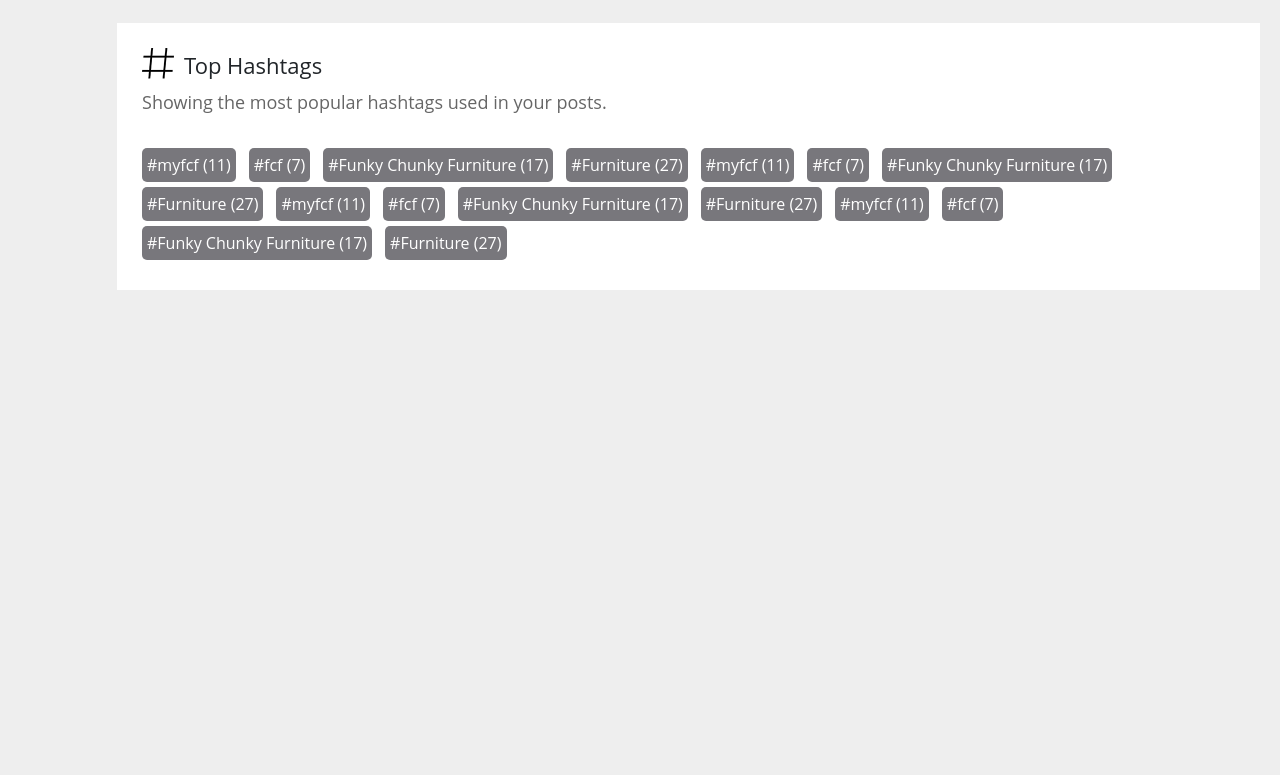
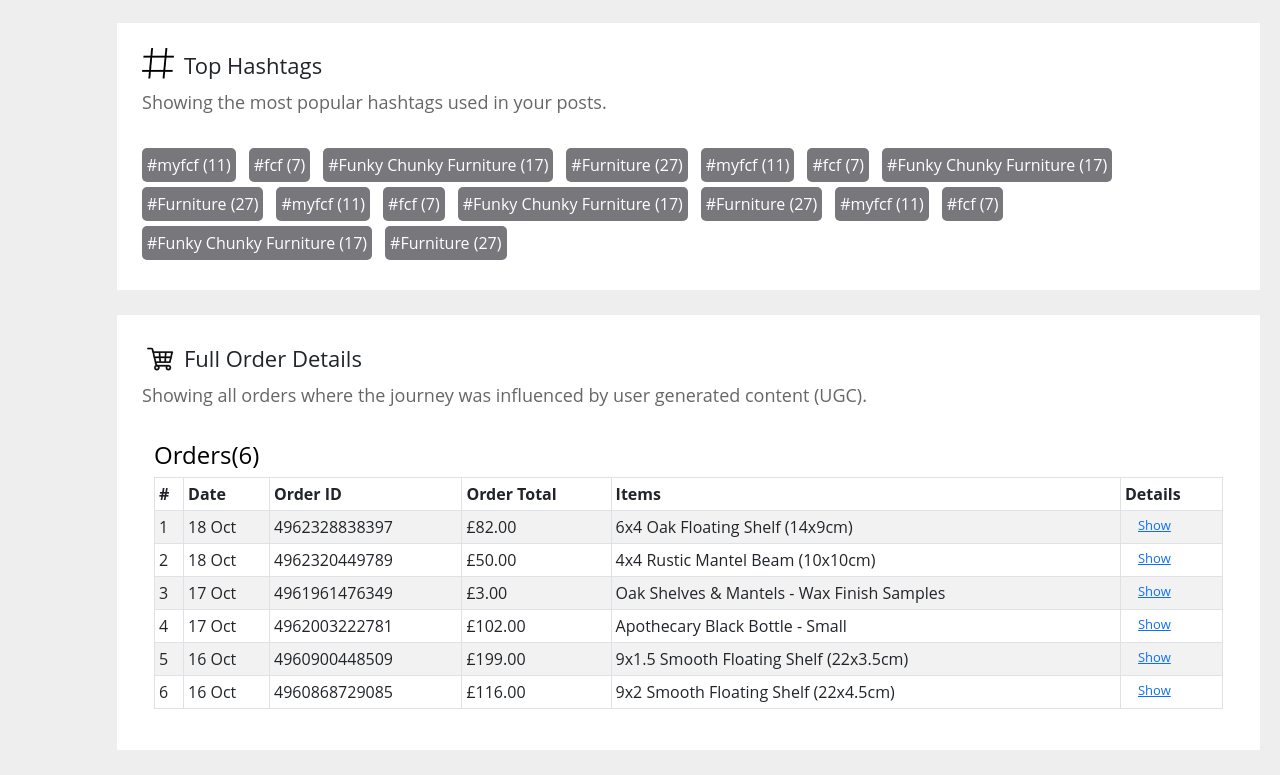
Before and after one commit to anthonyTahtouh/oculizm-react, a React (Create React App) app: page / in a window 1280 px wide. Shown: the part 6498-7273 px from the top of the page. Before the commit the page ends 6813 px from the top, so only its background shows below. Built offline with nearby package versions, Linux system fonts and the light colour scheme.

Commit message:
order details react bootstrap responsive table with expandable rows

```diff
--- a/src/Pages/dashboard/dashboard.css
+++ b/src/Pages/dashboard/dashboard.css
@@ -52,6 +52,11 @@
 .section-title span.top-hashtags-title {
   background-position: 0 -33px;
   height: 31px;
+}
+
+.section-title span.order-details-title {
+  background: url('../../Assets/Images/menu-items/orders-logo.png') no-repeat;
+  background-size: 38px;
 }
 
 .section-description {
@@ -192,3 +197,10 @@
   color: white;
   text-decoration: none;
 }
+
+.dashboard-content-block .table-striped>tbody>tr>td button {
+  padding-top: 0;
+  padding-bottom: 0;
+  font-size: 13px;
+  margin-top: -6px;
+}
--- a/src/Pages/dashboard/dashboard.js
+++ b/src/Pages/dashboard/dashboard.js
@@ -1,10 +1,18 @@
 //Basic imports
-import React from "react";
+import React, { useState } from "react";
 import "./dashboard.css";
 
-//Components import
+//Components imports
 import Chart from "../../Components/Charts/chart";
 import ReactCountryFlag from "react-country-flag";
+
+//Packages imports
+import Container from 'react-bootstrap/Container';
+import Row from 'react-bootstrap/Row';
+import Col from 'react-bootstrap/Col';
+import Table from 'react-bootstrap/Table';
+import Button from 'react-bootstrap/Button';
+import 'bootstrap/dist/css/bootstrap.min.css';
 
 // viewsChart data
 const viewsChartdata = [
@@ -357,22 +365,22 @@ const topPostsdata = [
 // Top Creators data
 const topCreatorsdata = [
   {
-    src: 'https://scontent-fra5-2.xx.fbcdn.net/v/t51.2885-15/280506364_727147425136938_5768818910996507535_n.jpg?_nc_cat=109&ccb=1-7&_nc_sid=86c713&_nc_ohc=PJOKFW6NQTQAX-XIvwH&_nc_ht=scontent-fra5-2.xx&edm=AL-3X8kEAAAA&oh=00_AT88qMPzSgPp_ULkFsAbNTlB4TsPt9PfeNbRqhw0fRSfsw&oe=63431B33',
+    src: 'https://scontent-lhr8-1.xx.fbcdn.net/v/t51.2885-15/280506364_727147425136938_5768818910996507535_n.jpg?_nc_cat=109&ccb=1-7&_nc_sid=86c713&_nc_eui2=AeHHPVP-5HmOmO9rXRgYl-RDPkXvNKD5nxY-Re80oPmfFm2P2Rn8TDFaSk4h0CU5AwA&_nc_ohc=L_OXOeqVi8oAX_6cKZ7&_nc_ht=scontent-lhr8-1.xx&edm=AL-3X8kEAAAA&oh=00_AT9RM1rq1RWBDGIodHgr9i9xH2J0QekfQKjNWUqLlh1gpg&oe=634EF8B3',
     username: 'our_wandsworth_home',
     postsNumber: 7,
   },
   {
-    src: 'https://scontent-fra5-2.xx.fbcdn.net/v/t51.2885-15/117724828_175109090804414_6497226056344732760_n.jpg?_nc_cat=102&ccb=1-7&_nc_sid=86c713&_nc_ohc=Bp6THzKgTdIAX_IePO7&_nc_ht=scontent-fra5-2.xx&edm=AL-3X8kEAAAA&oh=00_AT_LNa-9whgaDSygbPKi38pWFHTeCESG_7WwueUgcPrAew&oe=6343674B',
+    src: 'https://scontent-lhr8-2.xx.fbcdn.net/v/t51.2885-15/117724828_175109090804414_6497226056344732760_n.jpg?_nc_cat=102&ccb=1-7&_nc_sid=86c713&_nc_eui2=AeEZlSwNk058MSYMlfQ6_IoSnNp3JVZMJnSc2nclVkwmdPX77KQtDNKTid4cxE16Uq0&_nc_ohc=uz_LfBOYdo4AX8M3Pdy&_nc_ht=scontent-lhr8-2.xx&edm=AL-3X8kEAAAA&oh=00_AT-1D3jNGUiAbRn7Omnz8C_3RxTf1qJVvVda4QdClyUUCg&oe=634F44CB',
     username: 'thedoctorscottage',
     postsNumber: 7,
   },
   {
-    src: 'https://scontent-fra5-2.xx.fbcdn.net/v/t51.2885-15/271516719_724322918533809_6996943226430624394_n.jpg?_nc_cat=100&ccb=1-7&_nc_sid=86c713&_nc_ohc=RmswNU6QY2wAX84KhKL&_nc_ht=scontent-fra5-2.xx&edm=AL-3X8kEAAAA&oh=00_AT-ZzQe3c3hgN4V_Z4UvRXMy1EkwhOXM2AT3OOMiA7yKHA&oe=634440B9',
+    src: 'https://scontent-lhr8-1.xx.fbcdn.net/v/t51.2885-15/271516719_724322918533809_6996943226430624394_n.jpg?_nc_cat=100&ccb=1-7&_nc_sid=86c713&_nc_eui2=AeGuYkG3M-9yygOZO2DNZPCaKNtbApuDUYAo21sCm4NRgBc8UNTfRqXom_yHMpftS08&_nc_ohc=gkrBT8CYQTYAX_e0-Fn&_nc_ht=scontent-lhr8-1.xx&edm=AL-3X8kEAAAA&oh=00_AT8f3ArmXOns31qkJVol7_G3mOg3AcA90ps2cQHQ9wSiFQ&oe=63501E39',
     username: 'athomewithharlow',
     postsNumber: 6,
   },
   {
-    src: 'https://scontent-lhr8-1.xx.fbcdn.net/v/t51.2885-15/297235308_148332434486114_7847064112985141909_n.jpg?_nc_cat=107&ccb=1-7&_nc_sid=86c713&_nc_ohc=DUfG4Yok1IkAX9ywa2l&_nc_ht=scontent-lhr8-1.xx&edm=AL-3X8kEAAAA&oh=00_AT8MKXTk20FX4VKgT2Tyd_Ai5dmhUdcB4apw5VunnQxLXA&oe=634260ED',
+    src: 'https://scontent-cdg2-1.xx.fbcdn.net/v/t51.2885-15/297235308_148332434486114_7847064112985141909_n.jpg?_nc_cat=107&ccb=1-7&_nc_sid=86c713&_nc_eui2=AeE63W2tydgkgi5J2bdKkQn4QsocJY7E0dpCyhwljsTR2q0paLdIk1MTPhy-pU1HAQA&_nc_ohc=h7E6A25AfdsAX8Tphgh&_nc_ht=scontent-cdg2-1.xx&edm=AL-3X8kEAAAA&oh=00_AT_H29SQLQDYTZrQ3GouM9SgJML6a8v07fmQMzWvxbpIiQ&oe=635232ED',
     username: 'emmaandthegirls_',
     postsNumber: 5,
   },
@@ -445,7 +453,81 @@ const topHashtagdata = [
     hashtagOccNumber: 27,
   },
 ];
+
+// order details data
+const orderDetailsdata = [
+  {
+  "id": 1,
+  "date": "18 Oct",
+  "order_id": "4962328838397",
+  "order_total": "£82.00",
+  "order_items": "6x4 Oak Floating Shelf (14x9cm)"
+},
+{
+  "id": 2,
+  "date": "18 Oct",
+  "order_id": "4962320449789",
+  "order_total": "£50.00",
+  "order_items": "4x4 Rustic Mantel Beam (10x10cm)"
+},
+{
+  "id": 3,
+  "date": "17 Oct",
+  "order_id": "4961961476349",
+  "order_total": "£3.00",
+  "order_items": "Oak Shelves & Mantels - Wax Finish Samples"
+},
+{
+  "id": 4,
+  "date": "17 Oct",
+  "order_id": "4962003222781",
+  "order_total": "£102.00",
+  "order_items": "Apothecary Black Bottle - Small"
+},
+{
+  "id": 5,
+  "date": "16 Oct",
+  "order_id": "4960900448509",
+  "order_total": "£199.00",
+  "order_items": "9x1.5 Smooth Floating Shelf (22x3.5cm)"
+},
+{
+  "id": 6,
+  "date": "16 Oct",
+  "order_id": "4960868729085",
+  "order_total": "£116.00",
+  "order_items": "9x2 Smooth Floating Shelf (22x4.5cm)"
+},
+];
+
 const dashboard = () => {
+
+  // State variable to keep track of all the expanded rows
+  // By default, nothing expanded. Hence initialized with empty array.
+  const [expandedRows, setExpandedRows] = useState([]);
+
+  // State variable to keep track which row is currently expanded.
+  const [expandState, setExpandState] = useState({});
+
+  /**
+   * This function gets called when show/hide link is clicked.
+   */
+  const handleEpandRow = (event, orderId) => {
+    const currentExpandedRows = expandedRows;
+    const isRowExpanded = currentExpandedRows.includes(orderId);
+
+    let obj = {};
+    isRowExpanded ? (obj[orderId] = false) : (obj[orderId] = true);
+    setExpandState(obj);
+
+    // If the row is expanded, we are here to hide it. Hence remove
+    // it from the state variable. Otherwise add to it.
+    const newExpandedRows = isRowExpanded ?
+      currentExpandedRows.filter(id => id !== orderId) :
+      currentExpandedRows.concat(orderId);
+
+    setExpandedRows(newExpandedRows);
+  }
 
   return (
     <div>
@@ -732,6 +814,106 @@ const dashboard = () => {
         </div>
       </div>
 
+      <div className="row">
+        <div className="col-xxl-12">
+          <div className="dashboard-content-block">
+            <h2 className="section-title">
+              <span className="order-details-title"></span>
+              Full Order Details</h2>
+            <div className="section-description">
+              Showing all orders where the journey was influenced by user generated content (UGC).
+            </div>
+            <Container>
+              <Row>
+                <Col>
+                  <h1 style={{ fontSize: '1.5rem', color: 'black'}}> Orders({orderDetailsdata.length})</h1>
+                </Col>
+              </Row>
+              <Row>
+                <Col sm={12}>
+                  <Table responsive striped bordered hover size="sm">
+                    <thead>
+                      <tr>
+                        <th>#</th>
+                        <th>Date</th>
+                        <th>Order ID</th>
+                        <th>Order Total</th>
+                        <th>Items</th>
+                        <th>Details</th>
+                      </tr>
+                    </thead>
+                    <tbody>
+                      {
+                        orderDetailsdata.map((order) =>
+                          <>
+                            <tr key={order.id}>
+                              <td>
+                              {order['id']}
+                              </td>
+                              <td>
+                                {order['date']}
+                              </td>
+                              <td>
+                                {order['order_id']}
+                              </td>
+                              <td>
+                                {order['order_total']}
+                              </td>
+                              <td>
+                                {order['order_items']}
+                              </td>
+                              <td>
+                                <Button
+                                  variant="link"
+                                  onClick={event => handleEpandRow(event, order.id)}>
+                                  {
+                                    expandState[order.id] ?
+                                      'Hide' : 'Show'
+                                  }
+                                </Button>
+                              </td>
+                            </tr>
+                            <>
+                              {
+                                expandedRows.includes(order.id) ?
+                                  <tr>
+                                    <td colspan="6">
+                                      <div style={{ backgroundColor: '#414141;', color: 'black', padding: '10px' }}>
+                                        <h2> Order Details </h2>
+                                        <ul>
+                                          <li>
+                                            <span><b>order:</b></span> {' '}
+                                            <span> {order['order_id']} {' '} {order['date']} </span>
+                                          </li>
+                                          <li>
+                                            <span><b>items:</b></span> {' '}
+                                            <span> {order.order_items} </span>
+                                          </li>
+                                          <li>
+                                            <span><b>Total:</b></span> {' '}
+                                            <span> {order.order_total} </span>
+                                          </li>
+                                          <li>
+                                            <span><b>Date:</b></span> {' '}
+                                            <span> {order['date']} </span>
+                                          </li>
+                                        </ul>
+                                      </div>
+                                    </td>
+                                  </tr> : null
+                              }
+                            </>
+                          </>
+                        )}
+                    </tbody>
+                  </Table>
+                </Col>
+              </Row>
+            </Container>
+          </div>
+        </div>
+      </div>
+
     </div>
 
   );
```
